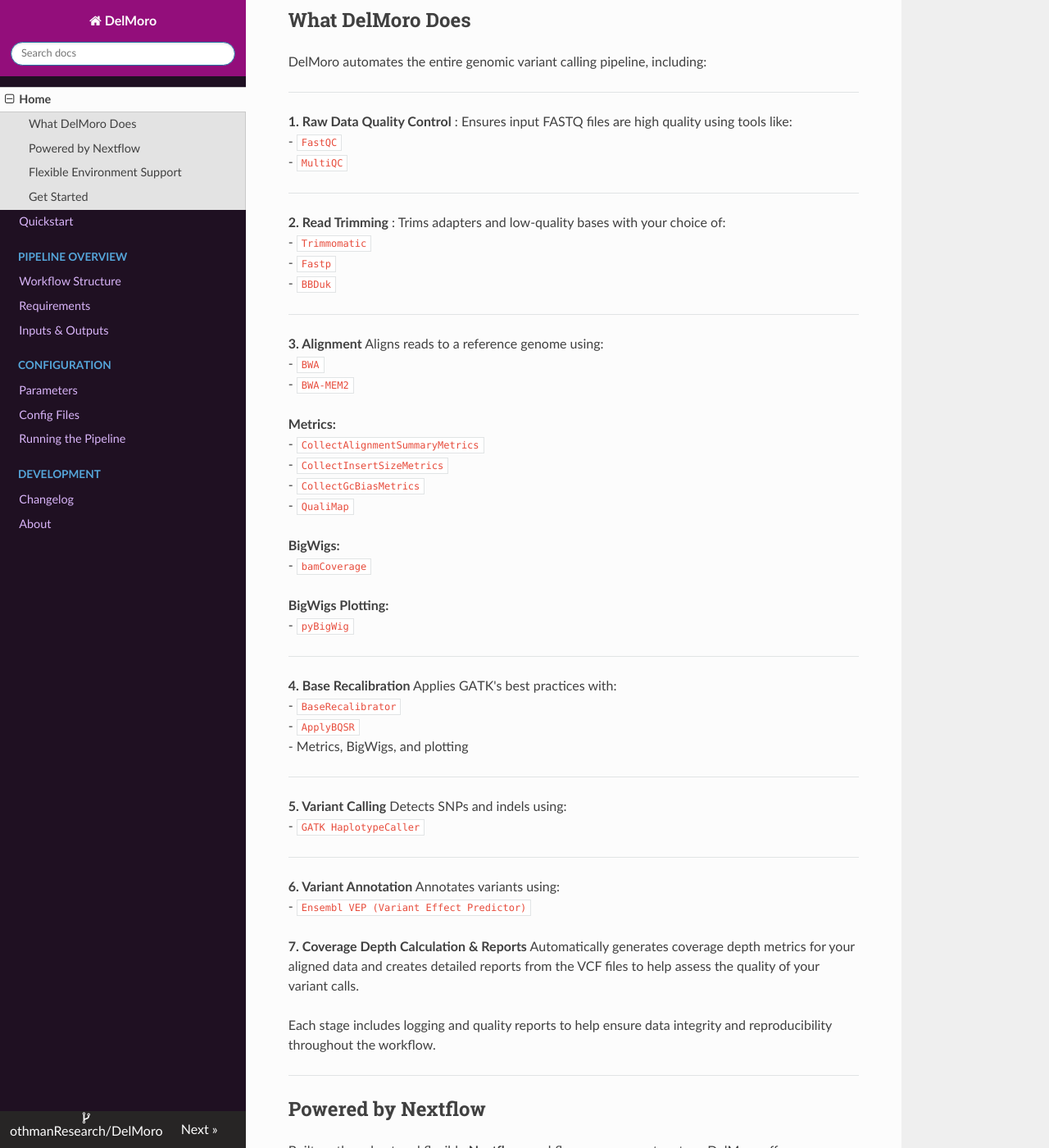
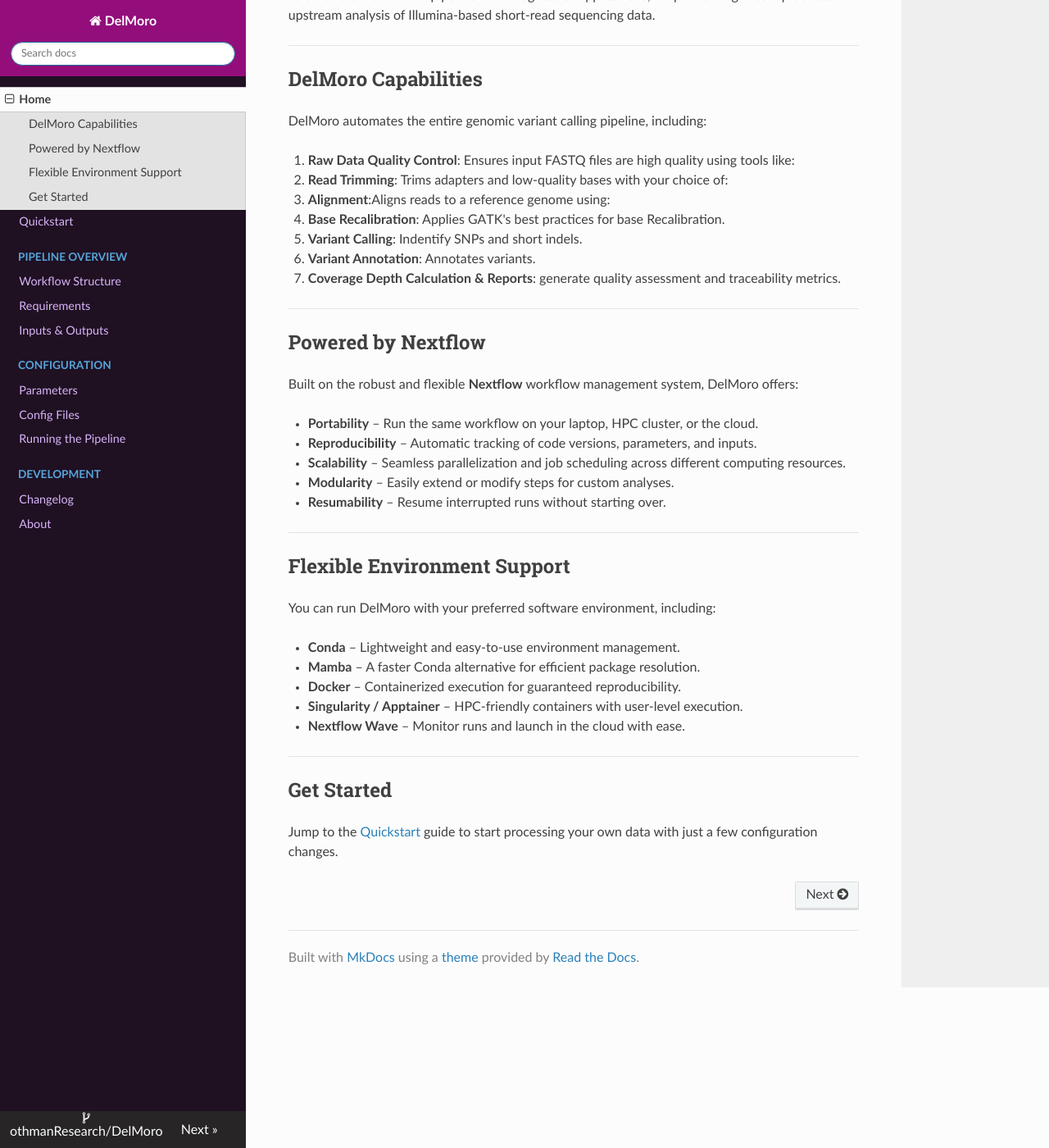
Before and after one commit to othmanResearch/DelMoro, an MkDocs documentation site: the page built from docs/index.md, in a window 1280 px wide and 1400 px high, scrolled down 369 px. Shown: the whole window at 82% size. Built offline with MkDocs 1.6.1, drawn with Linux system fonts in a browser that asks for light colours; nearby versions of some CDN libraries; some of the changed text lies outside the part shown.

Commit message:
shortened capacbitilies section

```diff
--- a/docs/index.md
+++ b/docs/index.md
@@ -4,72 +4,24 @@
 
 <p><strong>DelMoro</strong> is a comprehensive and user-friendly <strong>Nextflow</strong>-based workflow designed for end-to-end processing of next-generation sequencing (NGS) data — from raw read quality control to annotated variant calls.</p>
 
-<p>Whether you're a researcher, bioinformatician, or lab technician, <strong>DelMoro</strong> simplifies complex bioinformatics analyses into a streamlined and reproducible workflow that adapts easily to different environments and computing infrastructures.</p>
+<p><strong>DelMoro</strong> simplifies complex bioinformatics analyses into a streamlined and reproducible workflow that adapts easily to different environments and computing infrastructures.</p>
 
-</div>
+  <p>While <strong>DelMoro</strong> can be used for research purposes, its primary objective is to provide users with a reliable bioinformatics pipeline for diagnostic applications, implementing best practices for upstream analysis of Illumina-based short-read sequencing data. </p>
+  </div>
 
 ---
 
-##  What DelMoro Does
-
+##  DelMoro Capabilities
 DelMoro automates the entire genomic variant calling pipeline, including:
 
----
+1. **Raw Data Quality Control**: Ensures input FASTQ files are high quality using tools like:
+2. **Read Trimming**: Trims adapters and low-quality bases with your choice of:
+3. **Alignment**:Aligns reads to a reference genome using:
+4. **Base Recalibration**: Applies GATK's best practices for base Recalibration.
+5. **Variant Calling**: Indentify SNPs and short indels.
+6. **Variant Annotation**: Annotates variants.
+7. **Coverage Depth Calculation & Reports**: generate quality assessment and traceability metrics.
 
-**1. Raw Data Quality Control** : Ensures input FASTQ files are high quality using tools like:
-- `FastQC`
-- `MultiQC`
-
----
-
-**2. Read Trimming** : Trims adapters and low-quality bases with your choice of:
-- `Trimmomatic`
-- `Fastp`
-- `BBDuk`
-
----
-
-**3. Alignment**
-Aligns reads to a reference genome using:
-- `BWA`
-- `BWA-MEM2`
-
-**Metrics:**
-- `CollectAlignmentSummaryMetrics`
-- `CollectInsertSizeMetrics`
-- `CollectGcBiasMetrics`
-- `QualiMap`
-
-**BigWigs:**
-- `bamCoverage`
-
-**BigWigs Plotting:**
-- `pyBigWig`
-
----
-
-**4. Base Recalibration**
-Applies GATK's best practices with:
-- `BaseRecalibrator`
-- `ApplyBQSR`
-- Metrics, BigWigs, and plotting
-
----
-
-**5. Variant Calling**
-Detects SNPs and indels using:
-- `GATK HaplotypeCaller`
-
----
-
-**6. Variant Annotation**
-Annotates variants using:
-- `Ensembl VEP (Variant Effect Predictor)`
-
-**7. Coverage Depth Calculation & Reports**
-   Automatically generates coverage depth metrics for your aligned data and creates detailed reports from the VCF files to help assess the quality of your variant calls.
-
-Each stage includes logging and quality reports to help ensure data integrity and reproducibility throughout the workflow.
 
 ---
 
```
